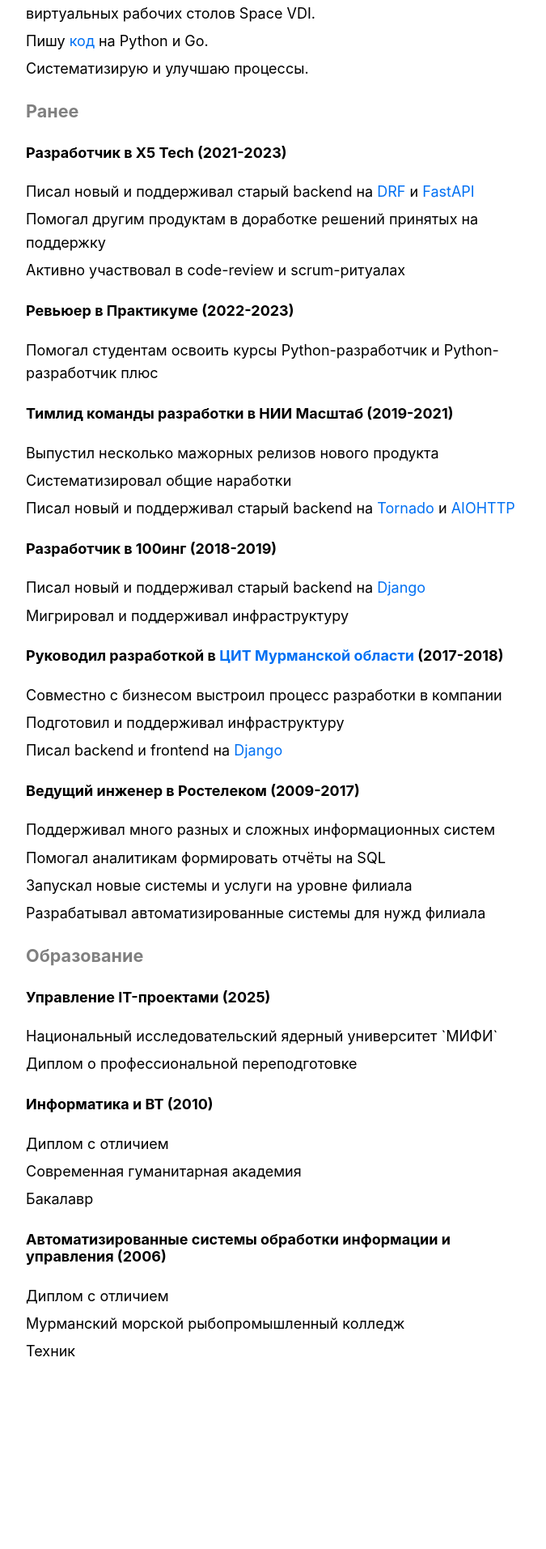
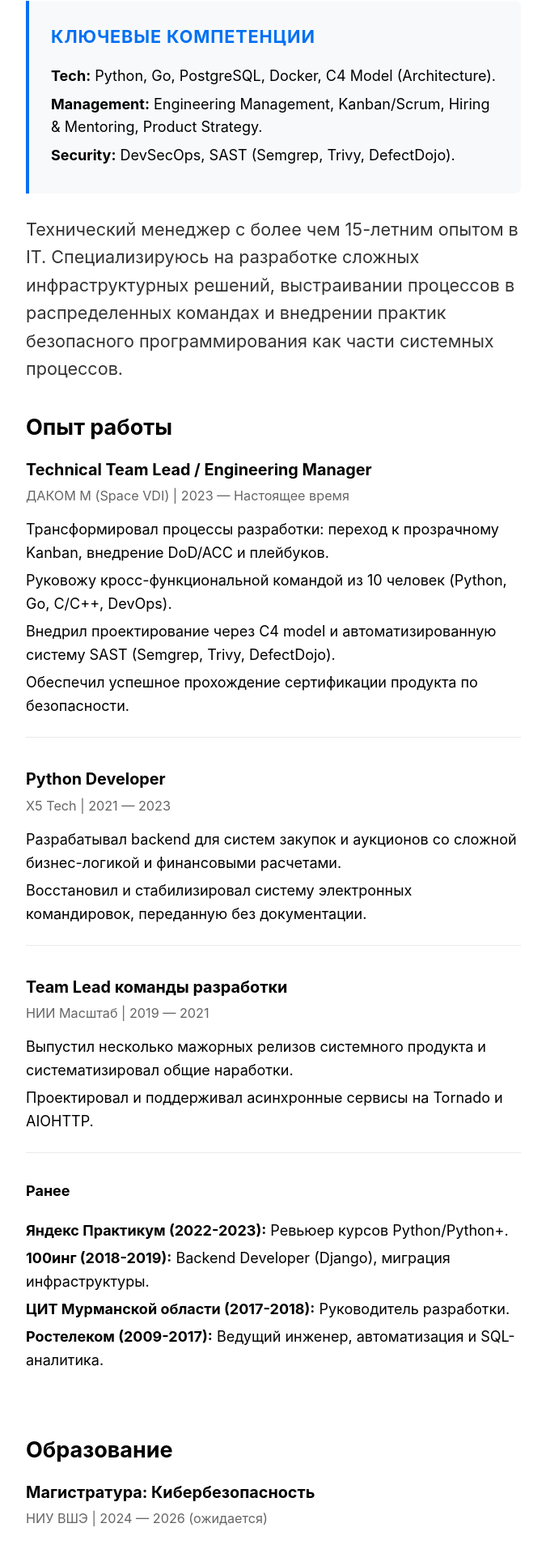
Before and after one commit to devalv/website, a Next.js app: page /website/ in a window 1280 px wide. Shown: the part 447-2360 px from the top of the page at 81% size, without its empty margins (302-977 px from the left). Before the commit the page ends 2239 px from the top, so only its background shows below. Built offline with nearby package versions, Linux system fonts and the light colour scheme.

Commit message:
обновленное резюме (2601) (#26)

```diff
--- a/pages/index.js
+++ b/pages/index.js
@@ -8,90 +8,89 @@
       <Head>
         <title>{siteTitle}</title>
       </Head>
-      <section>
-        <div className={utilStyles.currentInfo}>
+        <section>
+        {/* Блок ключевых компетенций с новым стилем */}
+        <div className={utilStyles.skillsContainer}>
+          <h3 className={utilStyles.skillsTitle}>Ключевые компетенции</h3>
           <ul className={utilStyles.list}>
-            <li className={utilStyles.listItem}>Руковожу командой разработки платформы управления виртуальных рабочих столов Space VDI.</li>
-            <li className={utilStyles.listItem}>Пишу <a href="https://github.com/devalv">код</a> на Python и Go.</li>
-            <li className={utilStyles.listItem}>Систематизирую и улучшаю процессы.</li>
+            <li className={utilStyles.listItem}>
+              <strong>Tech:</strong> Python, Go, PostgreSQL, Docker, C4 Model (Architecture).
+            </li>
+            <li className={utilStyles.listItem}>
+              <strong>Management:</strong> Engineering Management, Kanban/Scrum, Hiring & Mentoring, Product Strategy.
+            </li>
+            <li className={utilStyles.listItem}>
+              <strong>Security:</strong> DevSecOps, SAST (Semgrep, Trivy, DefectDojo).
+            </li>
           </ul>
         </div>
+
+        <div className={utilStyles.headingMd} style={{ marginBottom: '2rem' }}>
+          <p style={{ lineHeight: '1.6', color: '#333' }}>
+            Технический менеджер с более чем 15-летним опытом в IT. Специализируюсь на разработке сложных
+            инфраструктурных решений, выстраивании процессов в распределенных командах и внедрении практик
+            безопасного программирования как части системных процессов.
+          </p>
+        </div>
+
+        {/* Опыт работы */}
         <div>
-          <h3 className={utilStyles.headingMd}>Ранее</h3>
-          <div>
-            <h4 className={utilStyles.headingSm}>Разработчик в X5 Tech (2021-2023)</h4>
+          <h3 className={utilStyles.headingLg}>Опыт работы</h3>
+
+          <div className={utilStyles.experienceBlock}>
+            <div className={utilStyles.jobTitle}>Technical Team Lead / Engineering Manager</div>
+            <div className={utilStyles.companyInfo}>ДАКОМ М (Space VDI) | 2023 — Настоящее время</div>
             <ul className={utilStyles.list}>
-              <li className={utilStyles.listItem}>
-                Писал новый и поддерживал старый backend на <a href="https://www.django-rest-framework.org">DRF</a>
-                &nbsp;и&nbsp;<a href="https://fastapi.tiangolo.com">FastAPI</a>
-              </li>
-              <li className={utilStyles.listItem}>Помогал другим продуктам в доработке решений принятых на поддержку</li>
-              <li className={utilStyles.listItem}>Активно участвовал в code-review и scrum-ритуалах</li>
+              <li className={utilStyles.listItem}>Трансформировал процессы разработки: переход к прозрачному Kanban, внедрение DoD/ACC и плейбуков.</li>
+              <li className={utilStyles.listItem}>Руковожу кросс-функциональной командой из 10 человек (Python, Go, C/C++, DevOps).</li>
+              <li className={utilStyles.listItem}>Внедрил проектирование через C4 model и автоматизированную систему SAST (Semgrep, Trivy, DefectDojo).</li>
+              <li className={utilStyles.listItem}>Обеспечил успешное прохождение сертификации продукта по безопасности.</li>
             </ul>
           </div>
-          <div>
-            <h4 className={utilStyles.headingSm}>Ревьюер в Практикуме (2022-2023)</h4>
+
+          <div className={utilStyles.experienceBlock}>
+            <div className={utilStyles.jobTitle}>Python Developer</div>
+            <div className={utilStyles.companyInfo}>X5 Tech | 2021 — 2023</div>
             <ul className={utilStyles.list}>
-              <li className={utilStyles.listItem}>Помогал студентам освоить курсы Python-разработчик и Python-разработчик плюс</li>
+              <li className={utilStyles.listItem}>Разрабатывал backend для систем закупок и аукционов со сложной бизнес-логикой и финансовыми расчетами.</li>
+              <li className={utilStyles.listItem}>Восстановил и стабилизировал систему электронных командировок, переданную без документации.</li>
             </ul>
           </div>
-          <div>
-            <h4 className={utilStyles.headingSm}>Тимлид команды разработки в НИИ Масштаб (2019-2021)</h4>
+
+          <div className={utilStyles.experienceBlock}>
+            <div className={utilStyles.jobTitle}>Team Lead команды разработки</div>
+            <div className={utilStyles.companyInfo}>НИИ Масштаб | 2019 — 2021</div>
             <ul className={utilStyles.list}>
-              <li className={utilStyles.listItem}>Выпустил несколько мажорных релизов нового продукта</li>
-              <li className={utilStyles.listItem}>Систематизировал общие наработки</li>
-              <li className={utilStyles.listItem}>Писал новый и поддерживал старый backend на <a href="https://www.tornadoweb.org/">Tornado</a> и <a href="https://docs.aiohttp.org">AIOHTTP</a></li>
+              <li className={utilStyles.listItem}>Выпустил несколько мажорных релизов системного продукта и систематизировал общие наработки.</li>
+              <li className={utilStyles.listItem}>Проектировал и поддерживал асинхронные сервисы на Tornado и AIOHTTP.</li>
             </ul>
           </div>
-          <div>
-            <h4 className={utilStyles.headingSm}>Разработчик в 100инг (2018-2019)</h4>
+
+          <div className={utilStyles.experienceBlock}>
+            <h4 className={utilStyles.headingSm}>Ранее</h4>
             <ul className={utilStyles.list}>
-              <li className={utilStyles.listItem}>Писал новый и поддерживал старый backend на <a href="https://www.djangoproject.com">Django</a></li>
-              <li className={utilStyles.listItem}>Мигрировал и поддерживал инфраструктуру</li>
-            </ul>
-          </div>
-          <div>
-            <h4 className={utilStyles.headingSm}>Руководил разработкой в <a href="https://cit.gov-murman.ru">ЦИТ Мурманской области</a> (2017-2018)</h4>
-            <ul className={utilStyles.list}>
-              <li className={utilStyles.listItem}>Совместно с бизнесом выстроил процесс разработки в компании</li>
-              <li className={utilStyles.listItem}>Подготовил и поддерживал инфраструктуру</li>
-              <li className={utilStyles.listItem}>Писал backend и frontend на <a href="https://www.djangoproject.com">Django</a></li>
-            </ul>
-          </div>
-          <div>
-            <h4 className={utilStyles.headingSm}>Ведущий инженер в Ростелеком (2009-2017)</h4>
-            <ul className={utilStyles.list}>
-              <li className={utilStyles.listItem}>Поддерживал много разных и сложных информационных систем</li>
-              <li className={utilStyles.listItem}>Помогал аналитикам формировать отчёты на SQL</li>
-              <li className={utilStyles.listItem}>Запускал новые системы и услуги на уровне филиала</li>
-              <li className={utilStyles.listItem}>Разрабатывал автоматизированные системы для нужд филиала</li>
+              <li className={utilStyles.listItem}><strong>Яндекс Практикум (2022-2023):</strong> Ревьюер курсов Python/Python+.</li>
+              <li className={utilStyles.listItem}><strong>100инг (2018-2019):</strong> Backend Developer (Django), миграция инфраструктуры.</li>
+              <li className={utilStyles.listItem}><strong>ЦИТ Мурманской области (2017-2018):</strong> Руководитель разработки.</li>
+              <li className={utilStyles.listItem}><strong>Ростелеком (2009-2017):</strong> Ведущий инженер, автоматизация и SQL-аналитика.</li>
             </ul>
           </div>
         </div>
-        <div>
-          <h3 className={utilStyles.headingMd}>Образование</h3>
-          <div>
-            <h4 className={utilStyles.headingSm}>Управление IT-проектами (2025)</h4>
-            <ul className={utilStyles.list}>
-              <li className={utilStyles.listItem}>Национальный исследовательский ядерный университет `МИФИ`</li>
-              <li className={utilStyles.listItem}>Диплом о профессиональной переподготовке</li>
-            </ul>
+
+        {/* Образование */}
+        <div style={{ marginTop: '3rem' }}>
+          <h3 className={utilStyles.headingLg}>Образование</h3>
+          <div className={utilStyles.experienceBlock}>
+            <div className={utilStyles.jobTitle}>Магистратура: Кибербезопасность</div>
+            <div className={utilStyles.companyInfo}>НИУ ВШЭ | 2024 — 2026 (ожидается)</div>
           </div>
-          <div>
-            <h4 className={utilStyles.headingSm}>Информатика и ВТ (2010)</h4>
-            <ul className={utilStyles.list}>
-              <li className={utilStyles.listItem}>Диплом с отличием</li>
-              <li className={utilStyles.listItem}>Современная гуманитарная академия</li>
-              <li className={utilStyles.listItem}>Бакалавр</li>
-            </ul>
+          <div className={utilStyles.experienceBlock}>
+            <div className={utilStyles.jobTitle}>Управление IT-проектами</div>
+            <div className={utilStyles.companyInfo}>НИЯУ МИФИ | 2025 (Профессиональная переподготовка)</div>
           </div>
-          <div>
-            <h4 className={utilStyles.headingSm}>Автоматизированные системы обработки информации и управления (2006)</h4>
-              <ul className={utilStyles.list}>
-                <li className={utilStyles.listItem}>Диплом с отличием</li>
-                <li className={utilStyles.listItem}>Мурманский морской рыбопромышленный колледж</li>
-                <li className={utilStyles.listItem}>Техник</li>
-              </ul>
+          <div className={utilStyles.experienceBlock}>
+            <div className={utilStyles.jobTitle}>Информатика и ВТ (Диплом с отличием)</div>
+            <div className={utilStyles.companyInfo}>Современная гуманитарная академия | 2010</div>
           </div>
         </div>
       </section>
--- a/styles/utils.module.css
+++ b/styles/utils.module.css
@@ -70,3 +70,43 @@
   .currentInfo {
     text-align: justify-all;
   }
+
+    /* Контейнер для ключевых навыков */
+  .skillsContainer {
+    background: #f8f9fa;
+    border-left: 4px solid #0070f3;
+    padding: 1.5rem;
+    margin: 1.5rem 0;
+    border-radius: 0 8px 8px 0;
+  }
+
+  .skillsTitle {
+    margin: 0 0 1rem 0;
+    font-size: 1.2rem;
+    color: #0070f3;
+    text-transform: uppercase;
+    letter-spacing: 0.05rem;
+  }
+
+  /* Стилизация подразделов опыта */
+  .experienceBlock {
+    margin-bottom: 2rem;
+    border-bottom: 1px solid #eaeaea;
+    padding-bottom: 1rem;
+  }
+
+  .experienceBlock:last-child {
+    border-bottom: none;
+  }
+
+  .jobTitle {
+    font-weight: 700;
+    font-size: 1.1rem;
+    margin-bottom: 0.2rem;
+  }
+
+  .companyInfo {
+    color: #666;
+    font-size: 0.9rem;
+    margin-bottom: 0.8rem;
+  }
```
Also changed, not shown: 1 other file (tests, documents, lock files or other folders).
